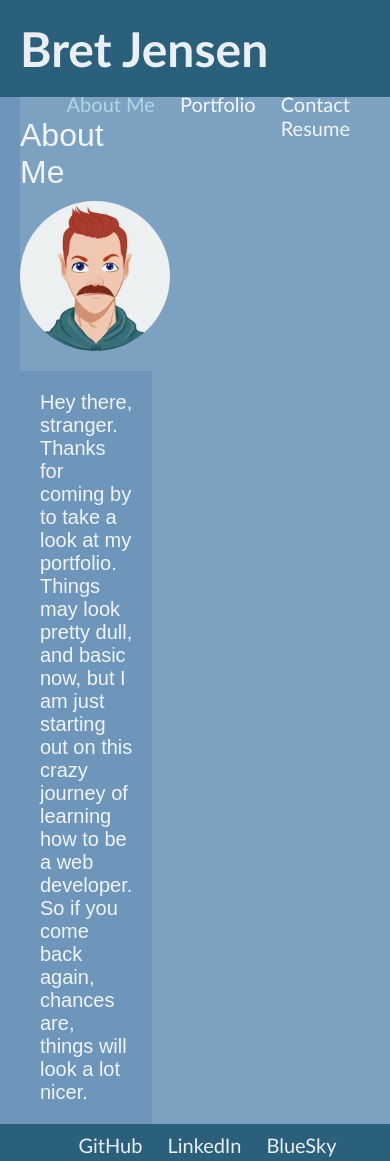
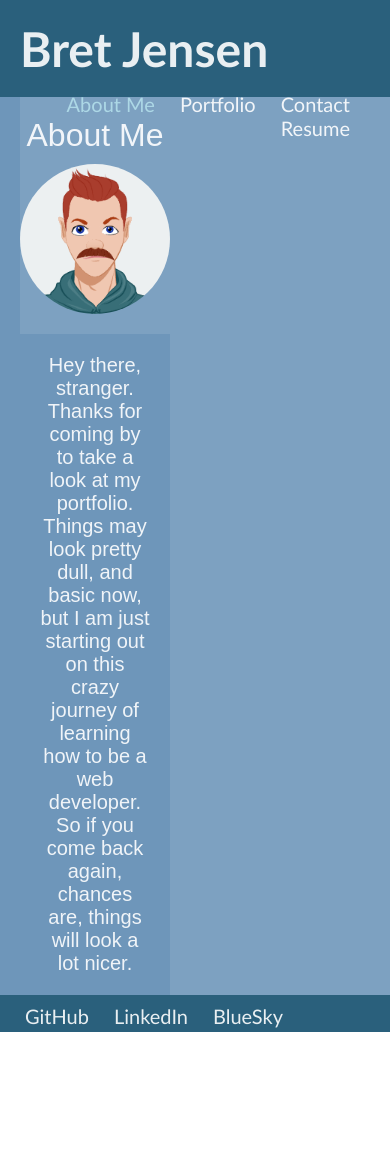
Before and after one commit to bretaj/reactPortfolioProject, a React (Vite) app: page / in a window 390 px wide. After the commit the page ends 1032 px from the top, so only its background shows below. Built offline with nearby package versions, Linux system fonts and the light colour scheme.

Commit message:
worked on responsiveness

```diff
--- a/src/App.css
+++ b/src/App.css
@@ -104,3 +104,20 @@ a.active {
 .li-space{
     margin-bottom: 10px;
 }
+
+@media (max-width: 400px) {
+    nav {
+      display: grid;
+      grid-template-columns: repeat(1, 1fr);
+      text-align: left;
+    }
+    .about-me-container{
+        text-align: center;
+        display: grid;
+        grid-template-columns: repeat(1, 1fr);
+    }
+    footer {
+        display: grid;
+        grid-template-columns: repeat(1, 1fr);
+    }
+}
```
